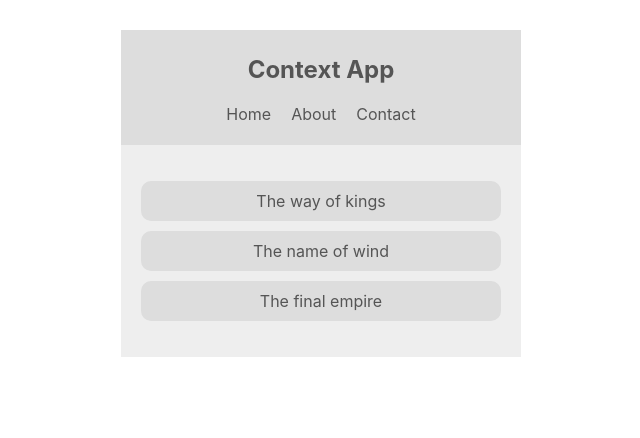
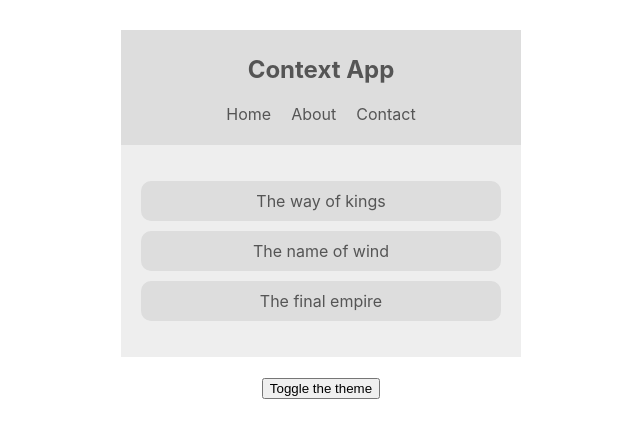
Before and after one commit to MahdiAtlas2004/contextapp, a React (Create React App) app: page / in a window 1280 px wide. Shown: the top 438 px of the page, without its empty margins (319-959 px from the left). Built offline with nearby package versions, Linux system fonts and the light colour scheme.

Commit message:
ThemeToggle component created.

```diff
--- a/src/App.js
+++ b/src/App.js
@@ -1,6 +1,7 @@
 import Navbar from "./components/Navbar";
 import BookList from "./components/BookList";
 import ThemeContextProvider from "./contexts/ThemeContext";
+import ThemeToggle from "./components/ThemeToggle";
 
 function App() {
   return (
@@ -8,6 +9,7 @@
       <ThemeContextProvider>
         <Navbar />
         <BookList />
+        <ThemeToggle />
       </ThemeContextProvider>
     </div>
   );
--- /dev/null
+++ b/src/components/ThemeToggle.js
@@ -0,0 +1,14 @@
+import React, { Component } from 'react';
+import { ThemeContext } from '../contexts/ThemeContext';
+
+class ThemeToggle extends Component {
+    static contextType = ThemeContext;
+    render() {
+        const {toggleTheme} = this.context;
+        return (
+            <button onClick={toggleTheme}>Toggle the theme</button>
+        );
+    }
+}
+
+export default ThemeToggle;
--- a/src/contexts/ThemeContext.js
+++ b/src/contexts/ThemeContext.js
@@ -1,16 +1,19 @@
-import React, {createContext, Component} from 'react'
+import React, { createContext, Component } from "react";
 
 export const ThemeContext = createContext();
 
 class ThemeContextProvider extends Component {
   state = {
     isLightTheme: true,
-        light: {syntax: '#555', ui: '#ddd', bg: '#eee'},
-        dark: {syntax: '#ddd', ui: '#333', bg: '#555'}
-     }
+    light: { syntax: "#555", ui: "#ddd", bg: "#eee" },
+    dark: { syntax: "#ddd", ui: "#333", bg: "#555" },
+  };
+  toggleTheme = () => {
+    this.setState({ isLightTheme: !this.state.isLightTheme });
+  };
   render() {
     return (
-            <ThemeContext.Provider value={{...this.state}}>
+      <ThemeContext.Provider value={{ ...this.state, toggleTheme: this.toggleTheme }}>
         {this.props.children}
       </ThemeContext.Provider>
     );
```
Lines whose indentation alone changed are shown as unchanged.
